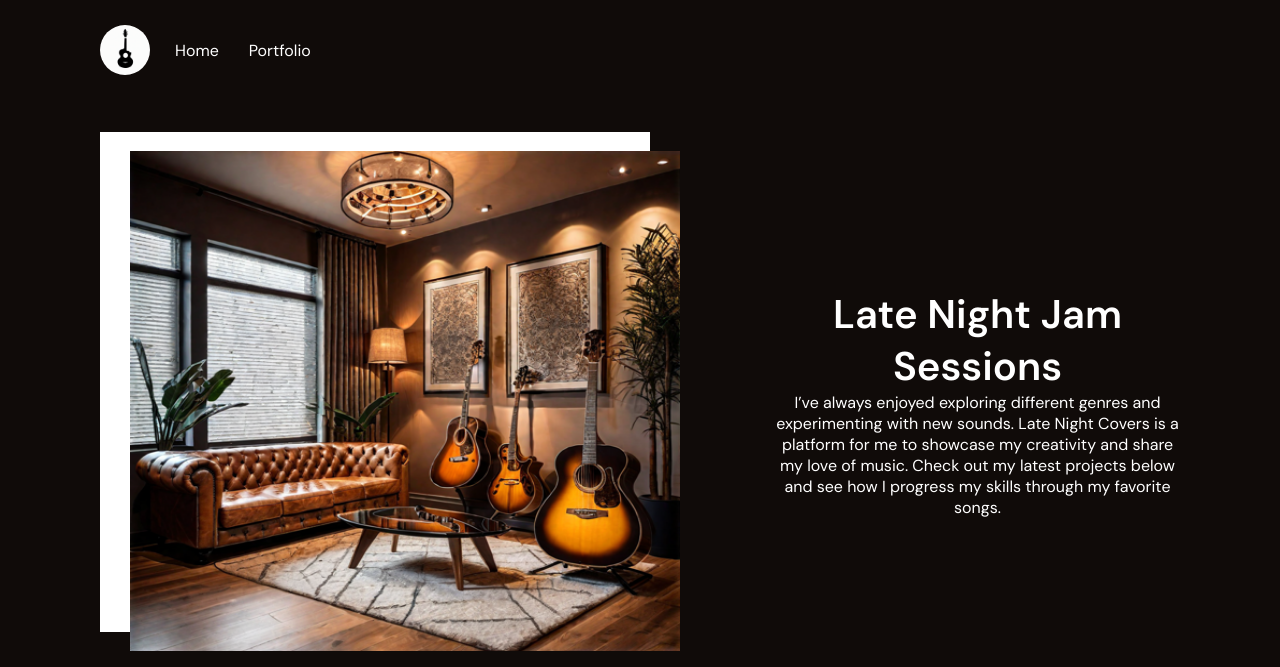
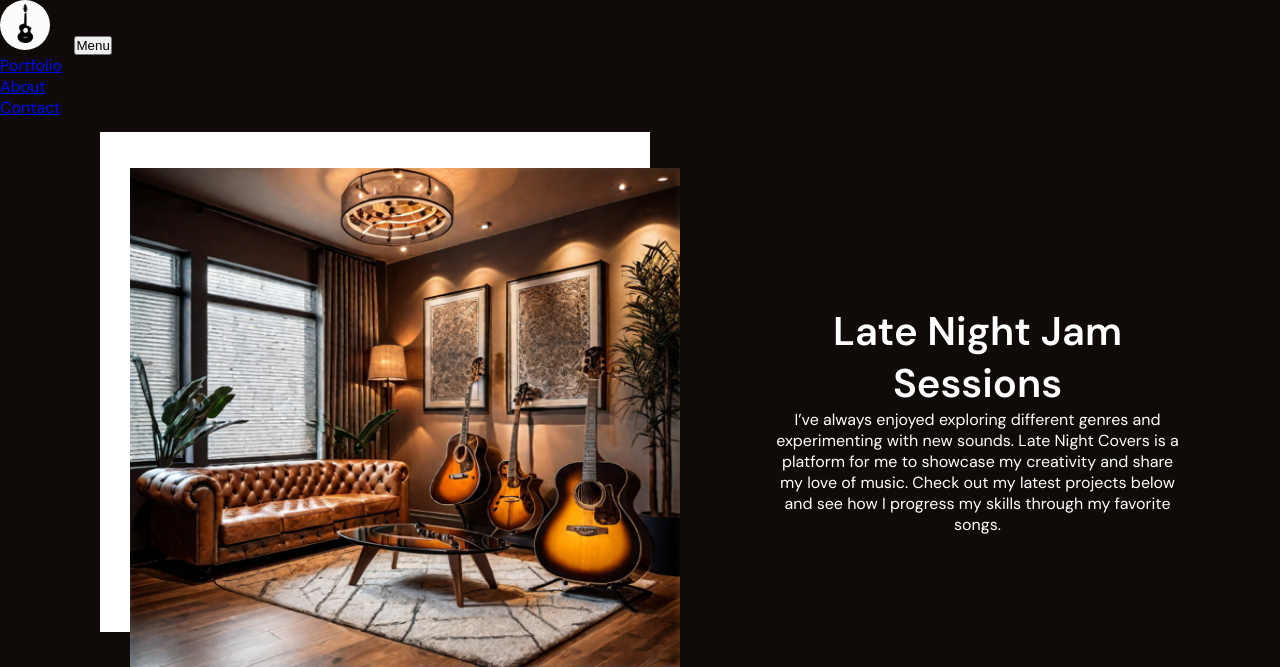
Before and after one commit to Mightysteve101/100_Days_of_Code, a Flask app: page / in a window 1280 px wide. Shown: the top 667 px of the page. Run offline with Flask 3, Linux system fonts and the light colour scheme.

Commit message:
added a temp nav

```diff
--- a/Vanilla/templates/index.html
+++ b/Vanilla/templates/index.html
@@ -9,7 +9,28 @@
 
 </head>
 <body>
-    <!--Navigation Bar-->
+    <!--Example maybe switch to this nav, able to change to tablet sizes and phone sizes-->
+    <!-- Navigation-->
+    <nav class="navbar navbar-expand-lg bg-secondary text-uppercase fixed-top" id="mainNav">
+        <div class="container">
+            <a class="navbar-brand logo " href="#page-top"><img src="../static/images/guitar-logo.png" alt="guitar-logo" class="logo" width="60px" height="75px"></a>
+            <button class="navbar-toggler text-uppercase font-weight-bold bg-primary text-white rounded" type="button" data-bs-toggle="collapse" data-bs-target="#navbarResponsive" aria-controls="navbarResponsive" aria-expanded="false" aria-label="Toggle navigation">
+                Menu
+                <i class="fas fa-bars"></i>
+            </button>
+            <div class="collapse navbar-collapse" id="navbarResponsive">
+                <ul class="navbar-nav ms-auto">
+                    <li class="nav-item mx-0 mx-lg-1"><a class="nav-link py-3 px-0 px-lg-3 rounded" href="#portfolio">Portfolio</a></li>
+                    <li class="nav-item mx-0 mx-lg-1"><a class="nav-link py-3 px-0 px-lg-3 rounded" href="#about">About</a></li>
+                    <li class="nav-item mx-0 mx-lg-1"><a class="nav-link py-3 px-0 px-lg-3 rounded" href="#contact">Contact</a></li>
+                </ul>
+            </div>
+        </div>
+    </nav>
+    <!--End of new nav-->
+
+    <!--OLD!!! Navigation Bar-->
+    <!--
     <div id="top-nav-bar" class="section">
         <ul>
             <img src="../static/images/guitar-logo.png" alt="guitar-logo" class="logo" width="60px" height="75px">
@@ -17,7 +38,7 @@
             <li><a href="portfolio.html" class="ga-nav">Portfolio</a></li>
         </ul>
     </div>
-
+-->
     <!--Section 2 Contains Main heading and description-->
     <div id="section-2" class="section">
         <div class="column-left">
```
